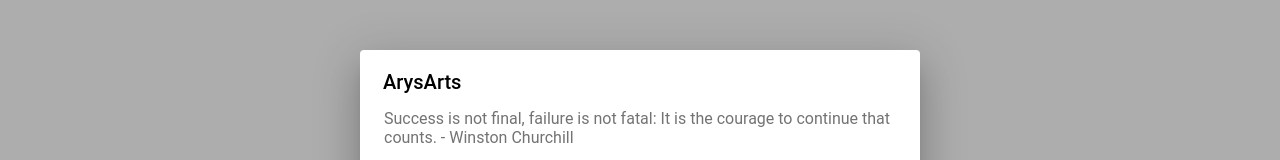
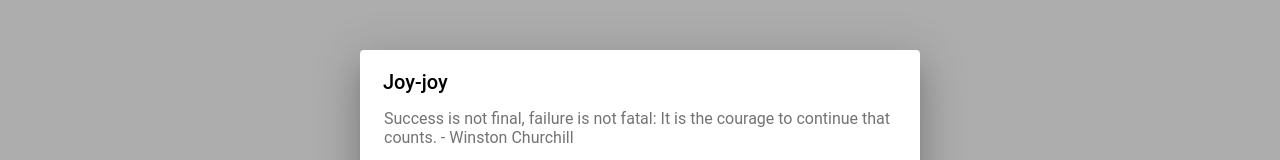
Before and after one commit to JOYPURZ/ion-t-purol, a React (Vite) app: page /quotesgenerator in a window 1280 px wide. Both pictures are taken after a click on the element "CLICK ME". Shown: the part 264-424 px from the top of the page. Built offline with nearby package versions, Linux system fonts and the light colour scheme.

Commit message:
fixing some issues

```diff
--- a/src/pages/QuotesGenerator.tsx
+++ b/src/pages/QuotesGenerator.tsx
@@ -93,7 +93,7 @@ const QuotesGenerator: React.FC = () => {
                 <IonAlert
                   isOpen={showAlert}
                   onDidDismiss={handleAlertDismiss} // Call the handleAlertDismiss function when the alert is closed
-                  header="ArysArts"
+                  header="Joy-joy"
                   subHeader=""
                   message={renderRandomMessage()}
                   buttons={['Close']}
```
